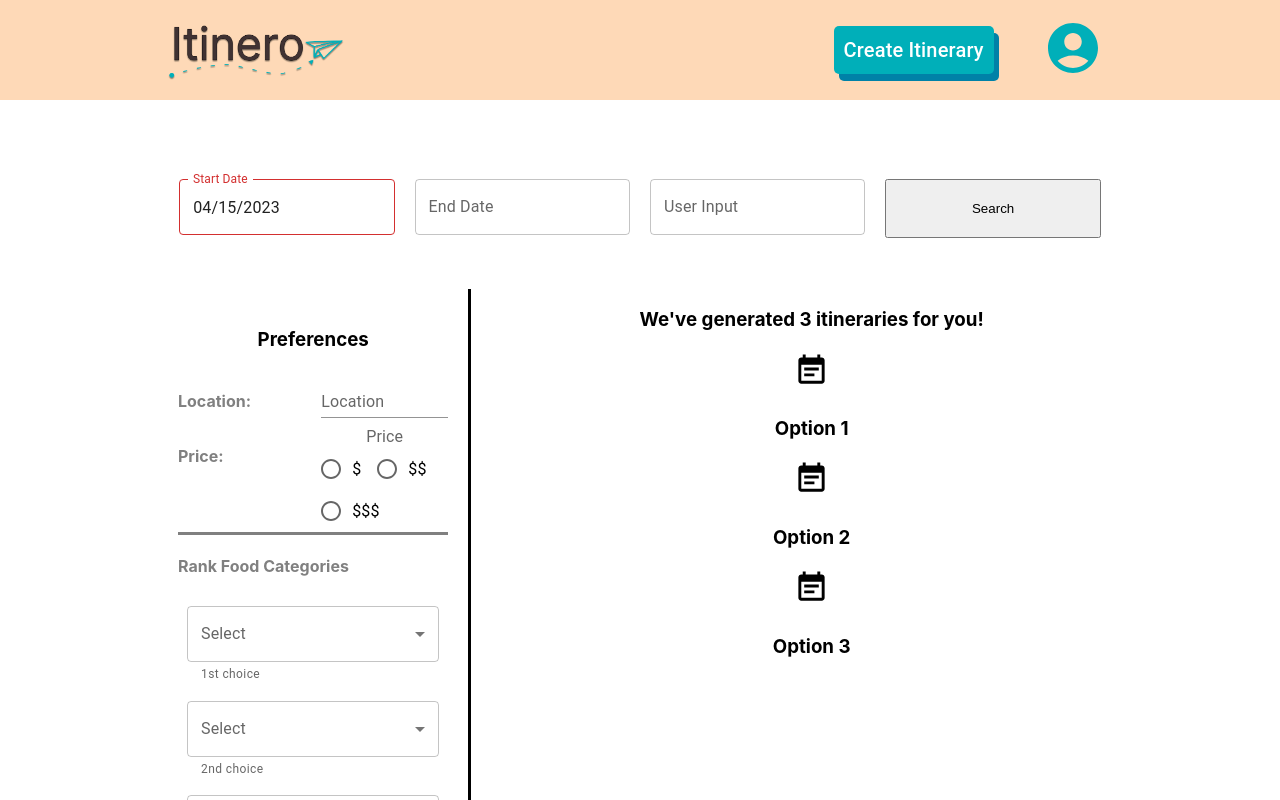
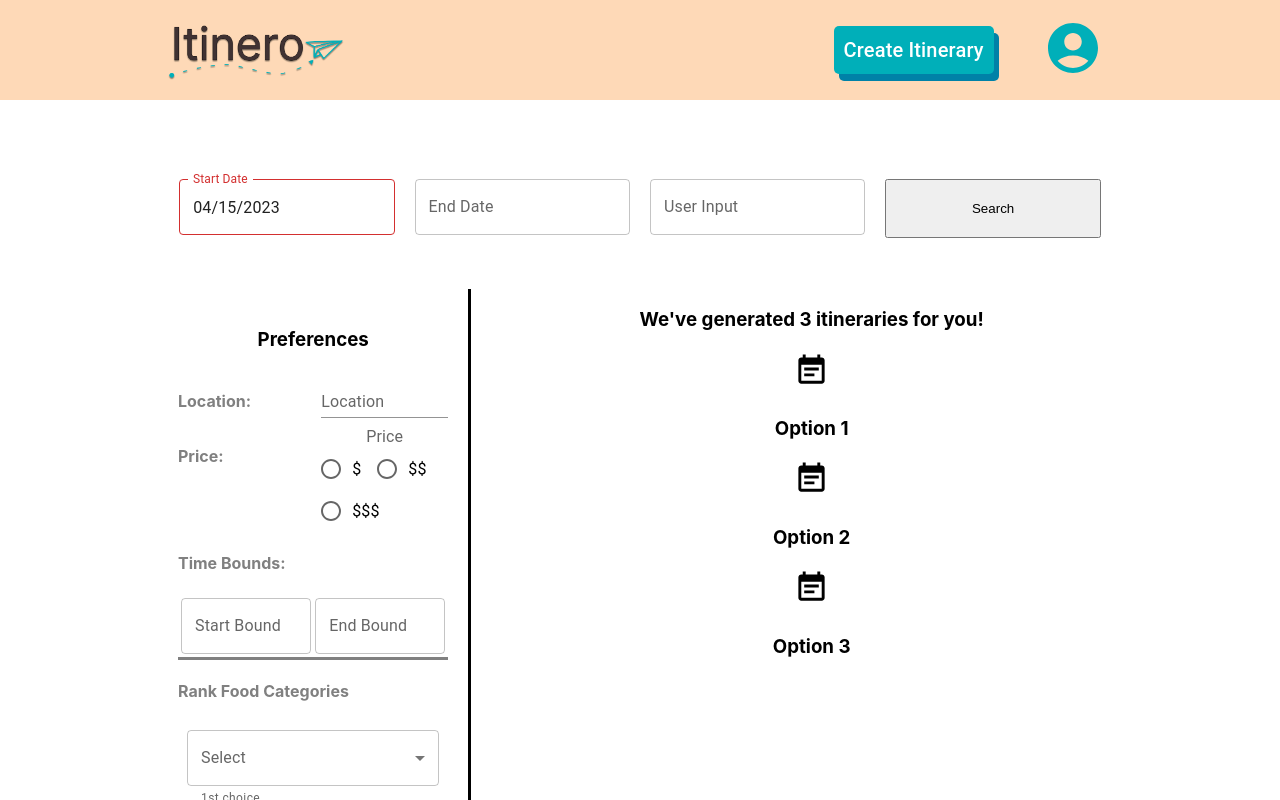
Before and after one commit to pikhan/Fonck, a React (Create React App) app in the folder Frontend/fonck/: page /BuildItinerary in a window 1280 px wide. Shown: the top 800 px of the page. Built offline with nearby package versions, Linux system fonts and the light colour scheme.

Commit message:
Time Picker

```diff
--- a/Frontend/fonck/package.json
+++ b/Frontend/fonck/package.json
@@ -3,15 +3,18 @@
   "version": "0.1.0",
   "private": true,
   "dependencies": {
+    "@date-io/date-fns": "^2.16.0",
     "@emotion/react": "^11.10.6",
     "@emotion/styled": "^11.10.6",
     "@mui/icons-material": "^5.11.16",
     "@mui/material": "^5.12.0",
     "@mui/x-date-pickers": "^6.2.0",
     "@mui/x-date-pickers-pro": "^6.2.0",
+    "@syncfusion/ej2-react-calendars": "^21.1.38",
     "@testing-library/jest-dom": "^5.16.5",
     "@testing-library/react": "^13.4.0",
     "@testing-library/user-event": "^13.5.0",
+    "date-fns": "^2.29.3",
     "dayjs": "^1.11.7",
     "react": "^18.2.0",
     "react-dom": "^18.2.0",
--- a/Frontend/fonck/src/components/itinerary-card/ItineraryCards.js
+++ b/Frontend/fonck/src/components/itinerary-card/ItineraryCards.js
@@ -1,4 +1,5 @@
 import EventNoteIcon from '@mui/icons-material/EventNote';
+import React from "react";
 
 
 const ItineraryCard = ({cardInfo, num}) => {
--- a/Frontend/fonck/src/pages/BuildItinerary/Preferences/Preferences.css
+++ b/Frontend/fonck/src/pages/BuildItinerary/Preferences/Preferences.css
@@ -1,3 +1,4 @@
+
 .sectionTitle {
     text-align: left;
     color: gray;
@@ -17,3 +18,9 @@ section {
     column-count: 2;
     /* column-gap: 5px; */
 }
+
+.time-pickers {
+    display: flex;
+    flex-direction: row;
+
+}
--- a/Frontend/fonck/src/pages/BuildItinerary/Preferences/Preferences.js
+++ b/Frontend/fonck/src/pages/BuildItinerary/Preferences/Preferences.js
@@ -1,18 +1,23 @@
 import { TextField } from '@mui/material';
-import { TimePicker } from '@mui/x-date-pickers';
+import { LocalizationProvider} from "@mui/x-date-pickers";
+import { AdapterDateFns }from '@mui/x-date-pickers/AdapterDateFns';
+import { Stack } from '@mui/material';
+import { TimePicker, StaticTimePicker } from '@mui/x-date-pickers';
+
 import dayjs from 'dayjs';
 import Rank from "./Rank";
 import Options from "./Options"
 import Prices from "./Prices"
 import React from "react"
-import {useContext, useState} from "react";
+ import {useContext, useState} from "react";
 import { PreferencesContext } from '../../../context/preferencesContext';
 import "./Preferences.css";
 
 
 const Preferences = () => {
-    const [,, location, setLocation, boundingTimes, setBoundingTimes, food, setFood, attractions, setAttractions, price, setPrice] = useContext(PreferencesContext);
-
+    const [ location, setLocation, boundingTimes, setBoundingTimes, food, setFood, attractions, setAttractions, price, setPrice] = useContext(PreferencesContext);
+    const [startTime, setStartTime] = useState(null);
+    const [endTime, setEndTime] = useState(null);
     return(
         <div className="pref-container">
             <h3>Preferences</h3>
@@ -24,6 +29,37 @@ const Preferences = () => {
                 <div className="pref-field">
                     <h4 className="sectionTitle">Price:</h4>
                     <Prices/>
+                </div>
+                <div >
+                    <h4 className="sectionTitle"> Time Bounds: </h4>
+                    <div className="time-pickers">
+                        <LocalizationProvider dateAdapter={AdapterDateFns}>
+                            <Stack spacing={4} sx={{witdh: '250px'}}>
+                                <table>
+                                    <tbody>
+                                        <tr>
+                                        <td>
+                                            <TimePicker
+                                            label="Start Bound"
+                                            renderInput={(params) => <TextField {...params} />}
+                                            value={startTime}
+                                            onChange={(newValue) => setStartTime(newValue)}
+                                            />
+                                        </td>
+                                        <td>
+                                            <TimePicker
+                                            label="End Bound"
+                                            renderInput={(params) => <TextField {...params} />}
+                                            value={endTime}
+                                            onChange={(newValue) => setEndTime(newValue)}
+                                            />
+                                        </td>
+                                        </tr>
+                                    </tbody>
+                                </table>
+                            </Stack>
+                        </LocalizationProvider>
+                    </div>
                 </div>
             </section>
             <section>
```
Also changed, not shown: 2 other files (tests, documents, lock files or other folders).
